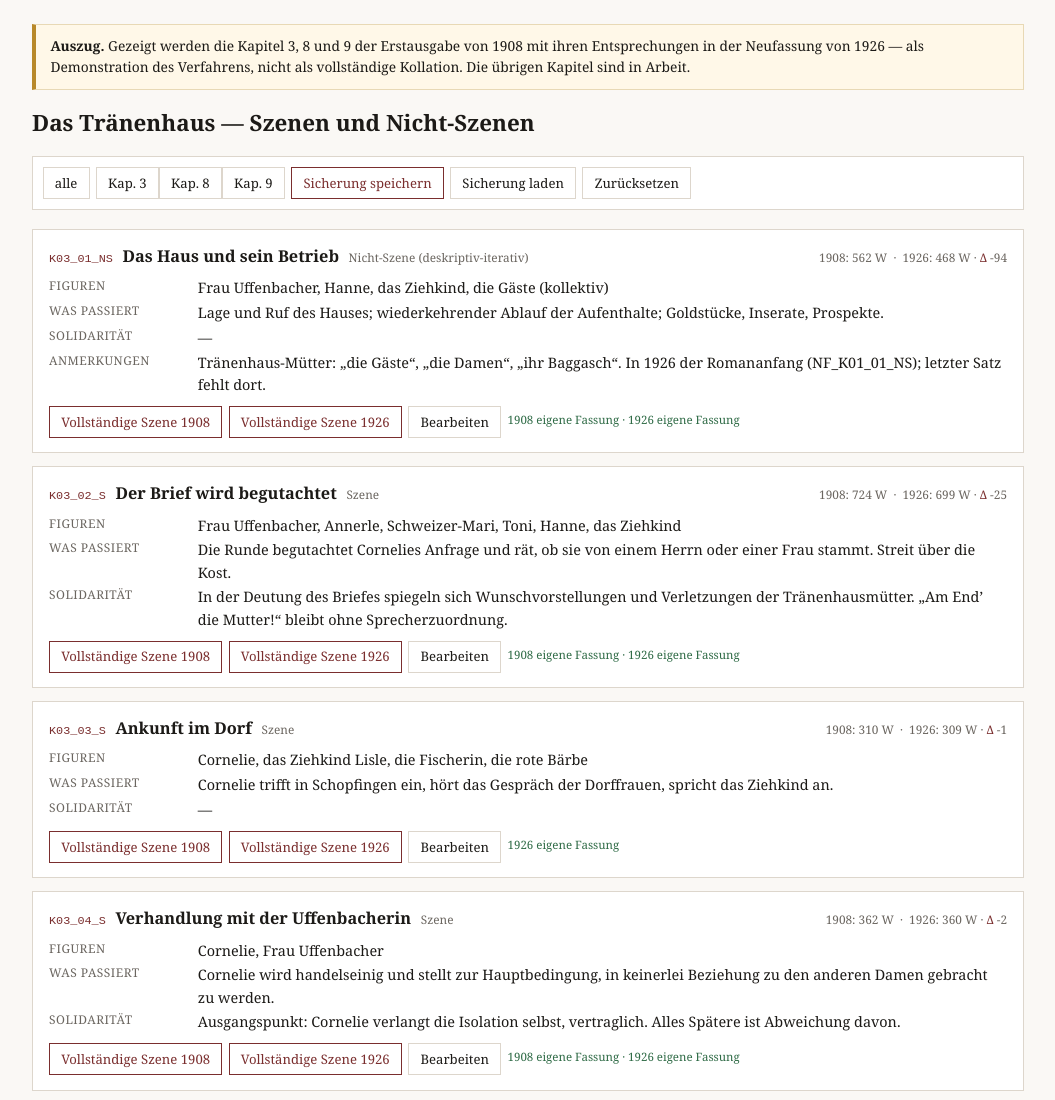
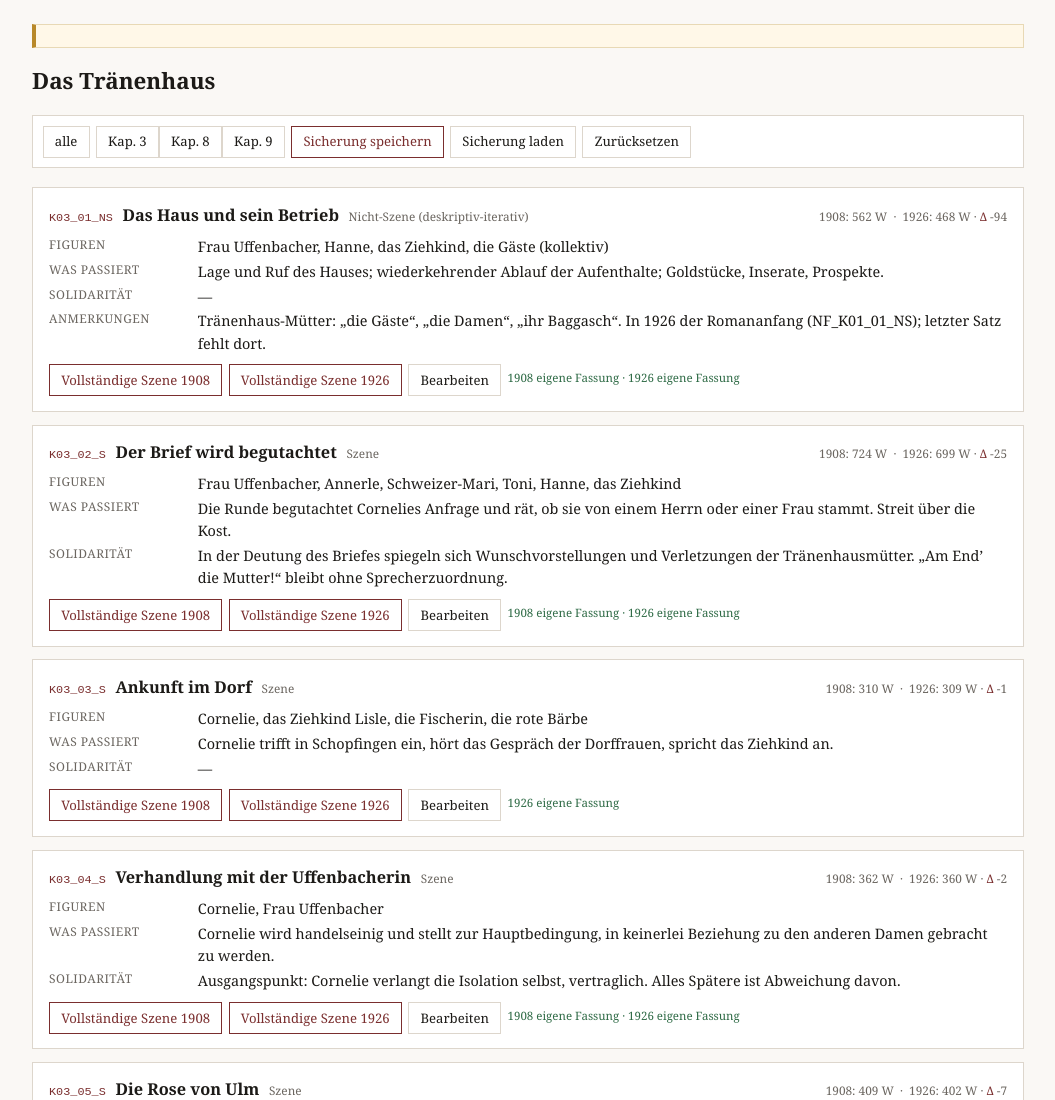
Before and after one commit to anastasiaglawion/gabrielereuter, a plain HTML site: page szenenkollation.html in a window 1280 px wide. Shown: the top 1100 px of the page, without its empty margins (112-1167 px from the left). Drawn offline with Linux system fonts and the light colour scheme.

Commit message:
Add files via upload

```diff
--- a/szenenkollation.html
+++ b/szenenkollation.html
@@ -62,8 +62,8 @@ button.pri:hover{background:var(--acc);color:#fff}
 .view{display:block}.form{display:none}
 </style></head><body>
 <div class="wrap">
-<div style="background:#fff8e8;border:1px solid #e8d9b5;border-left:4px solid #b8892a;padding:.7rem .9rem;margin:0 0 1rem;font-size:.86rem;line-height:1.5"><b>Auszug.</b> Gezeigt werden die Kapitel 3, 8 und 9 der Erstausgabe von 1908 mit ihren Entsprechungen in der Neufassung von 1926 — als Demonstration des Verfahrens, nicht als vollständige Kollation. Die übrigen Kapitel sind in Arbeit.</div>
-<h1>Das Tränenhaus — Szenen und Nicht-Szenen</h1>
+<div style="background:#fff8e8;border:1px solid #e8d9b5;border-left:4px solid #b8892a;padding:.7rem .9rem;margin:0 0 1rem;font-size:.86rem;line-height:1.5"> </div>
+<h1>Das Tränenhaus</h1>
 <p class="hint"> </p>
 <div class="bar">
  <button onclick="flt(0)">alle</button><span id="nav"></span>
```
